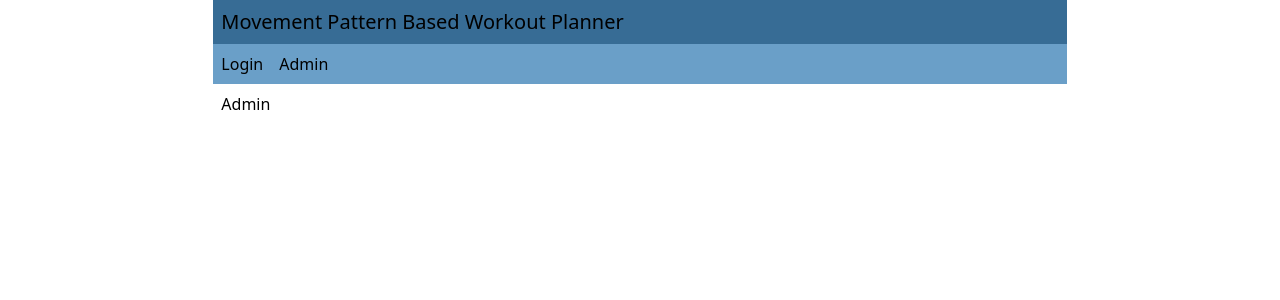
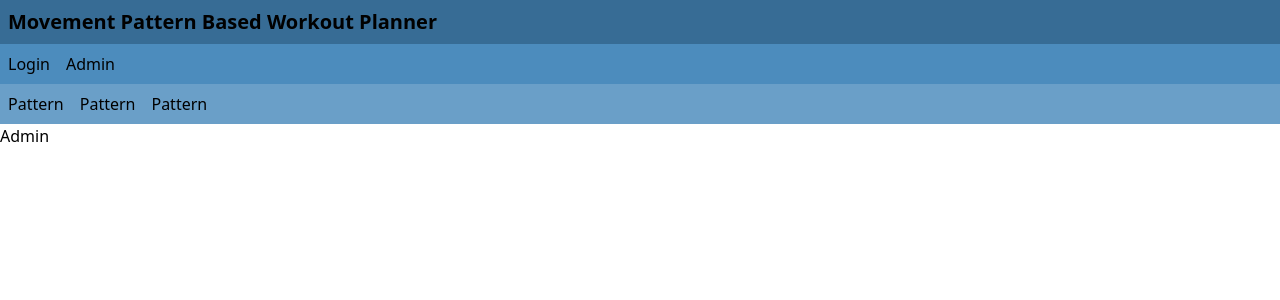
Before and after one commit to joshuawjulian/movement-pattern, a SvelteKit app: page /admin in a window 1280 px wide. Shown: the top 300 px of the page. Built offline with nearby package versions, Linux system fonts and the light colour scheme; no server answers.

Commit message:
Admin Changes

```diff
--- a/src/routes/+layout.svelte
+++ b/src/routes/+layout.svelte
@@ -1,18 +1,27 @@
 <script lang="ts">
-	import { userStore } from '$lib/supabase';
+	import { supabase, userStore } from '$lib/supabase';
 	import '../app.css';
+
+	const logout = async () => {
+		await supabase.auth.signOut();
+	};
 </script>
 
-<div class="w-full h-full grid grid-cols-1 lg:grid-cols-6">
-	<aside class="hidden lg:block col-start-1 col-end-1" />
-	<div
-		class="flex flex-col w-full h-full max-w-xl5 lg:col-start-2 lg:col-end-6"
-	>
-		<header class="bg-primary-dark border-y-black text-xl p-2">
+<div class="w-full h-full flex">
+	<div class="flex flex-col w-full h-full">
+		<header class="bg-primary-dark text-xl font-semibold p-2">
 			Movement Pattern Based Workout Planner
 		</header>
-		<nav class="bg-primary-light flex flex-row">
-			<a class="p-2 hover:bg-primary-dark" href="/login">Login</a>
+		<nav class="bg-primary flex flex-row">
+			{#if !$userStore}
+				<a class="p-2 hover:bg-primary-dark" href="/login">Login</a>
+			{:else}
+				<a
+					class="p-2 hover:bg-primary-dark"
+					href="/login"
+					on:click|preventDefault={logout}>Logout</a
+				>
+			{/if}
 			<a class="p-2 hover:bg-primary-dark" href="/admin">Admin</a>
 			{#if $userStore}
 				<h2 class="ml-auto my-auto justify-items-center content-center">
@@ -20,9 +29,8 @@
 				</h2>
 			{/if}
 		</nav>
-		<main class="p-2 w-full">
+		<main class="h-max w-full">
 			<slot />
 		</main>
 	</div>
-	<aside class="hidden lg:block col-start-6 col-end-7" />
 </div>
--- /dev/null
+++ b/src/routes/admin/+layout.svelte
@@ -0,0 +1,16 @@
+<div class="w-full h-full">
+	<nav class="w-full h-full flex flex-row bg-primary-light">
+		<a href="/admin/pattern" class="p-2 hover:bg-primary-dark hover:text-white"
+			>Pattern</a
+		>
+		<a href="/admin/pattern" class="p-2 hover:bg-primary-dark hover:text-white"
+			>Pattern</a
+		>
+		<a href="/admin/pattern" class="p-2 hover:bg-primary-dark hover:text-white"
+			>Pattern</a
+		>
+	</nav>
+	<main class="w-full h-full">
+		<slot />
+	</main>
+</div>
```
